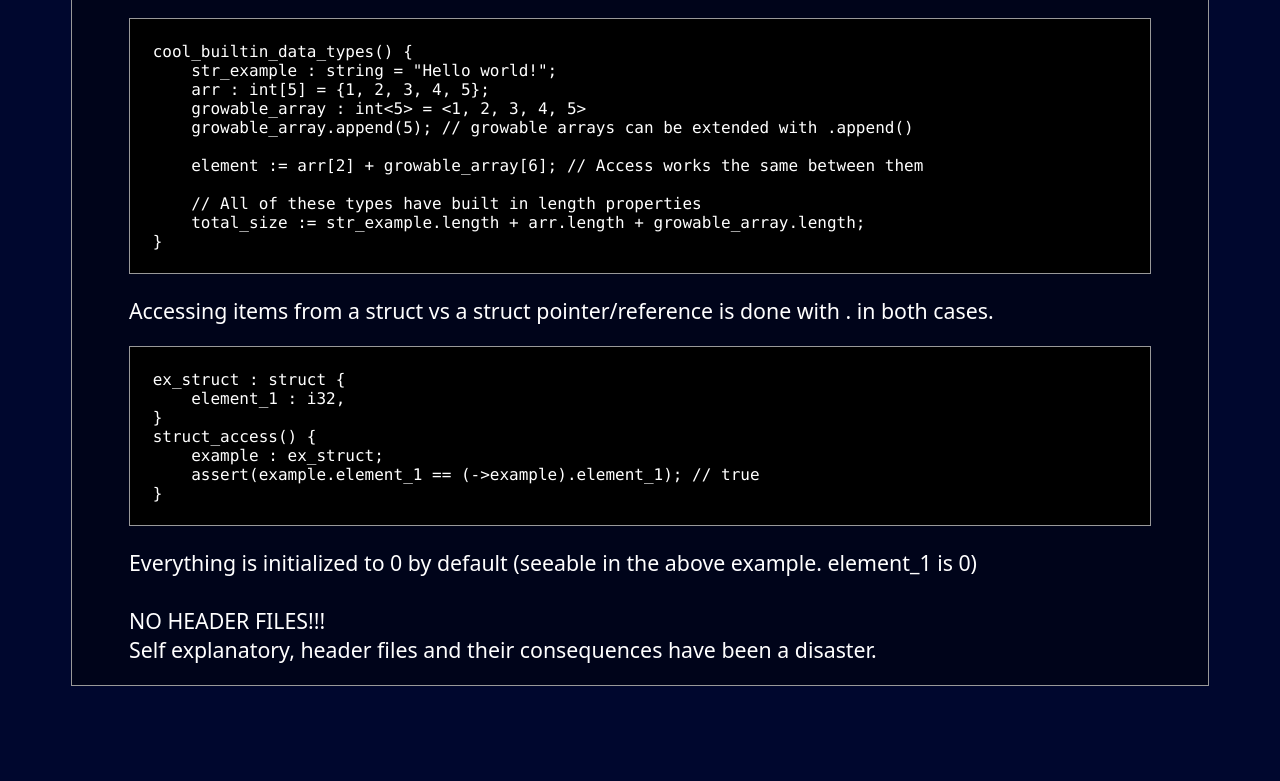
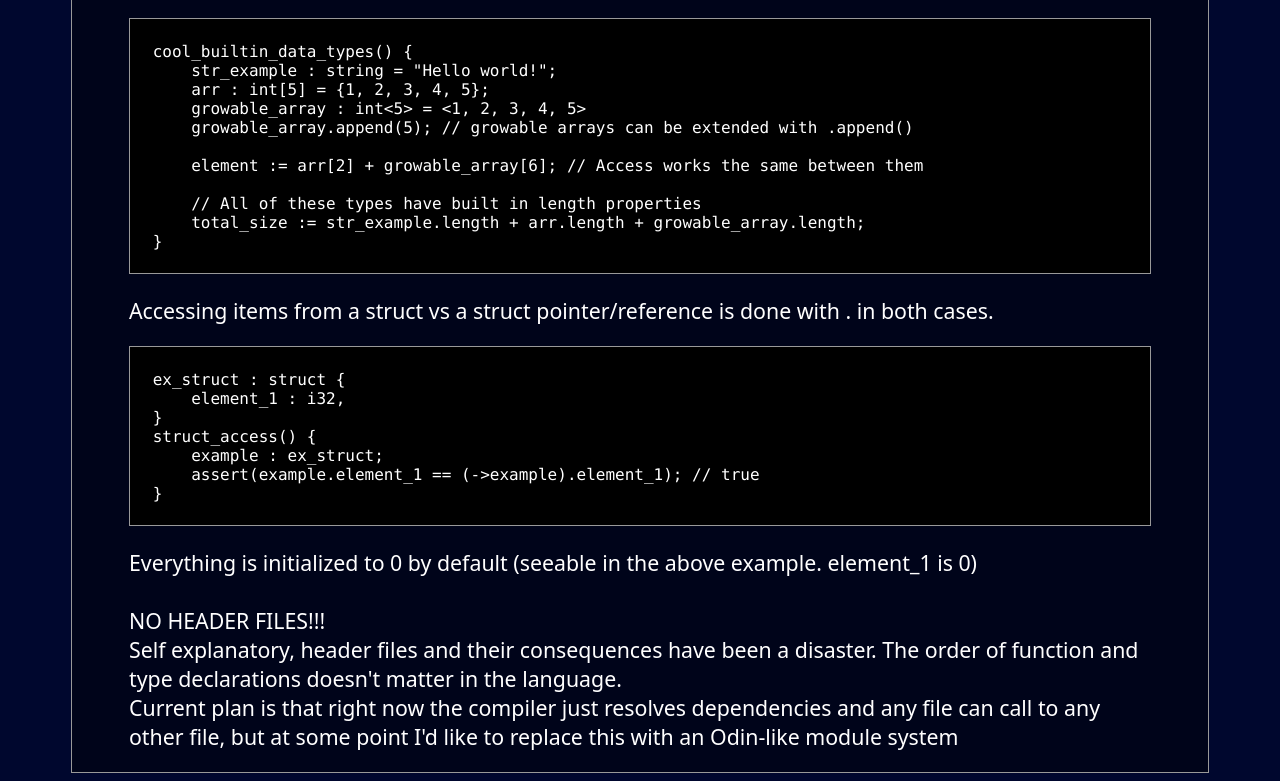
Before and after one commit to Laturas/gladiator_writeup, a plain HTML site: page index.html in a window 1280 px wide. Shown: the part 11075-11856 px from the top of the page. Before the commit the page ends 11769 px from the top, so only its background shows below. Drawn offline with Linux system fonts and the light colour scheme.

Commit message:
Ready to be read

```diff
--- a/index.html
+++ b/index.html
@@ -429,7 +429,8 @@ struct_access() {
             Everything is initialized to 0 by default (seeable in the above example. element_1 is 0)
             <br><br>
             NO HEADER FILES!!! <br>
-            Self explanatory, header files and their consequences have been a disaster.
+            Self explanatory, header files and their consequences have been a disaster. The order of function and type declarations doesn't matter in the language. <br>
+            Current plan is that right now the compiler just resolves dependencies and any file can call to any other file, but at some point I'd like to replace this with an Odin-like module system
         </p>
     </div>
 </body>
```
